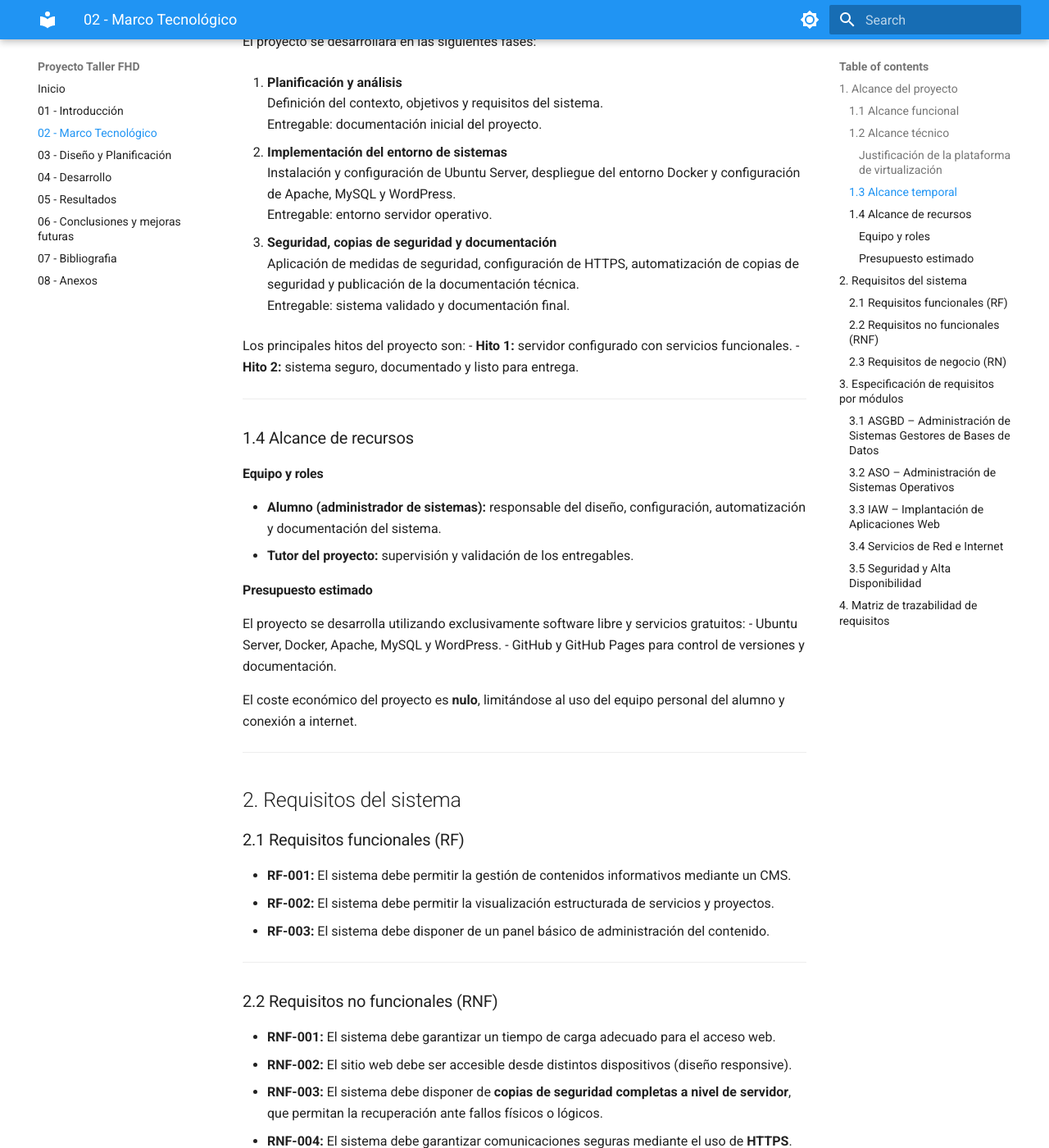
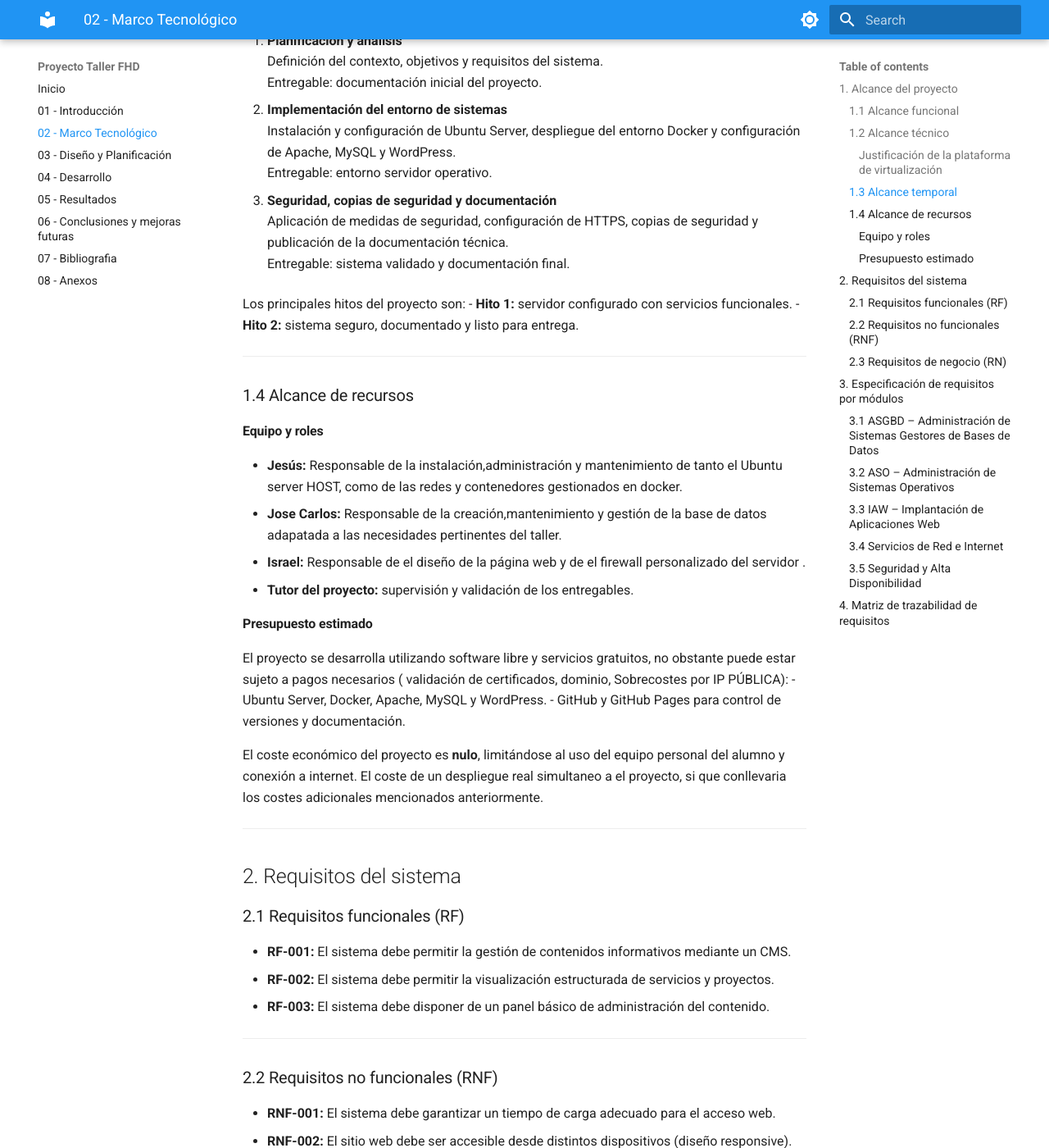
Before and after one commit to elimpermeable/Proyecto_Intermodular2ASIR_IJJ, an MkDocs documentation site: the page built from docs/02_marco_tecnologico.md, in a window 1280 px wide and 1400 px high, scrolled down 1371 px. Shown: the whole window at 82% size. Built offline with MkDocs 1.6.1 and Material for MkDocs 9.7.7, drawn with Linux system fonts in a browser that asks for light colours; some of the changed text lies outside the part shown.

Commit message:
Actualizar datos

```diff
--- a/docs/02_marco_tecnologico.md
+++ b/docs/02_marco_tecnologico.md
@@ -34,10 +34,8 @@ Las tecnologías y plataformas seleccionadas son:
 - **Servidor web:** Apache
 - **CMS:** WordPress
 - **Sistema gestor de bases de datos:** MySQL
-- **Lenguajes:** PHP, SQL
 - **Control de versiones:** Git y GitHub
 - **Documentación técnica:** GitHub Pages
-- **Automatización:** scripts del sistema y tareas programadas (cron)
 
 #### Justificación de la plataforma de virtualización
 
@@ -63,7 +61,7 @@ El proyecto se desarrollará en las siguientes fases:
    Entregable: entorno servidor operativo.
 
 3. **Seguridad, copias de seguridad y documentación**
-   Aplicación de medidas de seguridad, configuración de HTTPS, automatización de copias de seguridad y publicación de la documentación técnica.
+   Aplicación de medidas de seguridad, configuración de HTTPS, copias de seguridad y publicación de la documentación técnica.
    Entregable: sistema validado y documentación final.
 
 Los principales hitos del proyecto son:
@@ -75,16 +73,19 @@ Los principales hitos del proyecto son:
 ### 1.4 Alcance de recursos
 
 #### Equipo y roles
-- **Alumno (administrador de sistemas):** responsable del diseño, configuración, automatización y documentación del sistema.
+- **Jesús:** Responsable de la instalación,administración y mantenimiento de tanto el Ubuntu server HOST, como de las redes y contenedores gestionados en docker.
+- **Jose Carlos:** Responsable de la creación,mantenimiento y gestión de la base de datos adapatada a las necesidades pertinentes del taller.
+- **Israel:** Responsable de el diseño de la página web y de el firewall personalizado del servidor .
 - **Tutor del proyecto:** supervisión y validación de los entregables.
 
 #### Presupuesto estimado
 
-El proyecto se desarrolla utilizando exclusivamente software libre y servicios gratuitos:
+El proyecto se desarrolla utilizando software libre y servicios gratuitos, no obstante puede estar sujeto a pagos necesarios ( validación de certificados, dominio, Sobrecostes por IP PÚBLICA):
 - Ubuntu Server, Docker, Apache, MySQL y WordPress.
 - GitHub y GitHub Pages para control de versiones y documentación.
 
 El coste económico del proyecto es **nulo**, limitándose al uso del equipo personal del alumno y conexión a internet.
+El coste de un despliegue real simultaneo a el proyecto, si que conllevaria los costes adicionales mencionados anteriormente.
 
 ---
 
@@ -128,8 +128,9 @@ El coste económico del proyecto es **nulo**, limitándose al uso del equipo per
 - Instalación y configuración de Ubuntu Server en entorno Docker.
 - Gestión de usuarios, permisos y políticas básicas de seguridad.
 - Configuración y control de servicios del sistema (Apache y MySQL).
-- Automatización de tareas administrativas mediante scripts y cron.
 - Implementación de copias de seguridad completas del entorno.
+- Conexión entre WordPress y la base de datos MySQL.
+- Aislamiento de servicios mediante redes Docker personalizadas.
 
 ---
 
@@ -146,6 +146,7 @@ El coste económico del proyecto es **nulo**, limitándose al uso del equipo per
 - Configuración de acceso remoto seguro mediante SSH.
 - Configuración de DNS básico o uso de DNS externo.
 - Publicación del servicio web mediante Apache.
+- Implementación de certificados SSL mediante **Let’s Encrypt**.
 
 ---
 
```
Also changed, not shown: other parts of docs/02_marco_tecnologico.md (+1 -4 lines).
